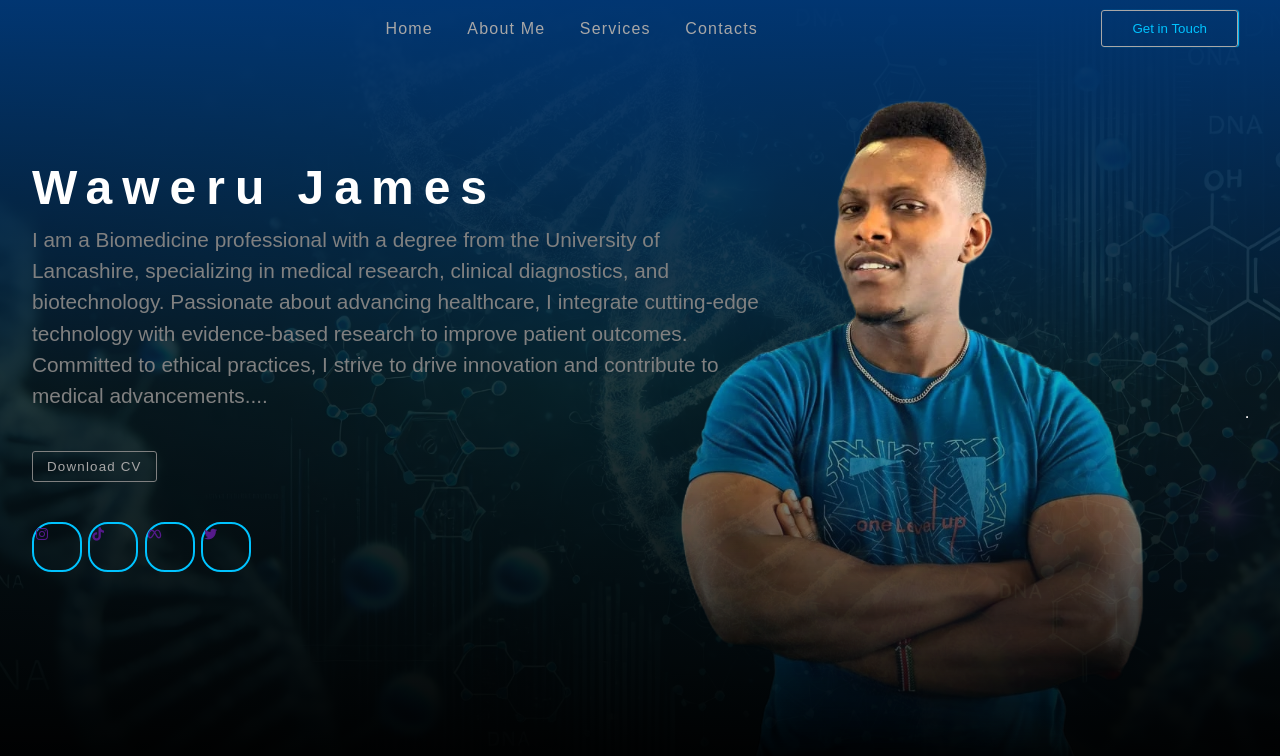
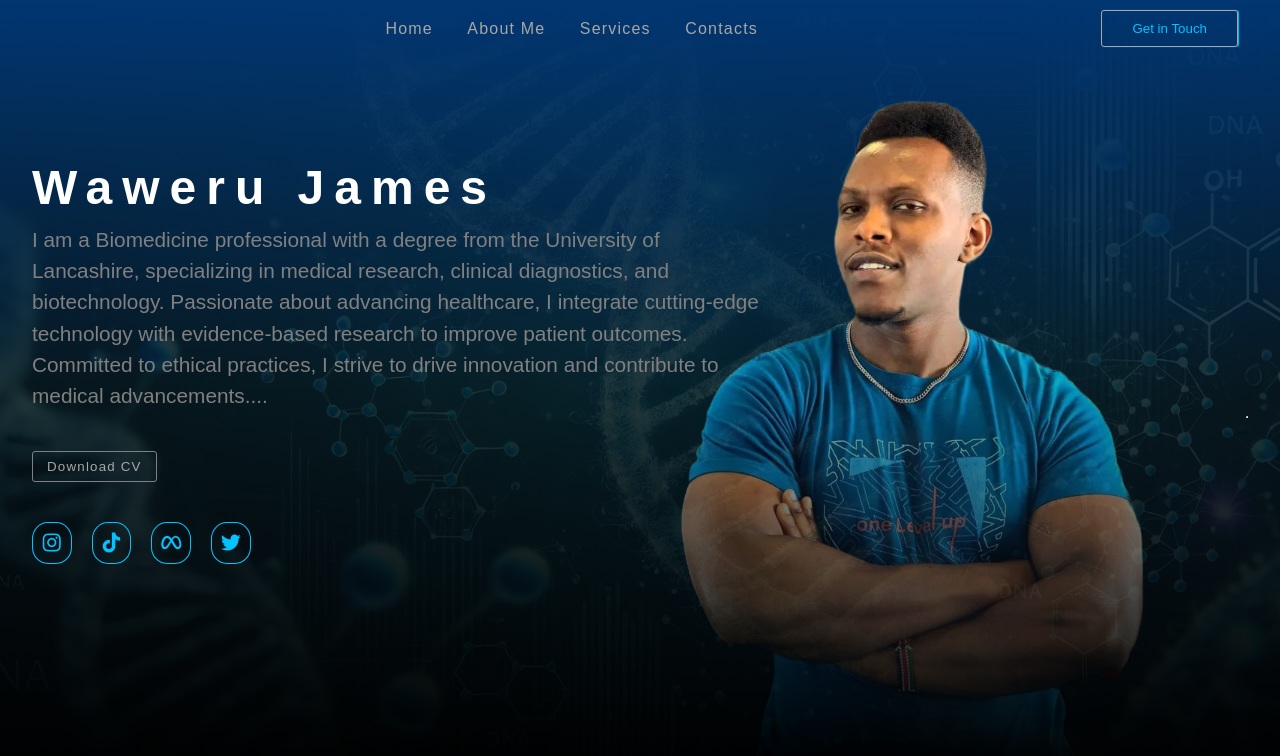
Before and after one commit to mugendiPius/waweru-james-portfolio, a plain HTML site: page subFolder/index.html in a window 1280 px wide. Shown: the top 756 px of the page. Drawn offline with nearby package versions, Linux system fonts and the light colour scheme.

Commit message:
jhdbchgvs

```diff
--- a/subFolder/styles.css
+++ b/subFolder/styles.css
@@ -252,12 +252,36 @@ body{
     justify-content: space-between;
     align-items: center;
     width: 30%;
+    gap: 20px;
 }
 .home_icons a{
-    width: 50px;
-    height: 50px;
-    border: 2px solid var(--themeColor);
+    position: relative;
+    overflow: hidden;
+
+    display: flex;
+    justify-content: center;
+    align-items: center;
+    width: 100%;
+
+
+    border: 1px solid var(--themeColor);
     border-radius: 40%;
+    color: #00c3ff;
+    font-size: 1.5em;
+    text-decoration: none;
+    transition: all .5s;
+}
+.home_icons a:hover{
+    background: #0000009f;
+    border: .1px solid var(--brightTextColor);
+}
+.home_icons i{
+
+    display: flex;
+    justify-content: center;
+    align-items: center;
+    width: 40px;
+    height: 40px;
 }
 
 
```
